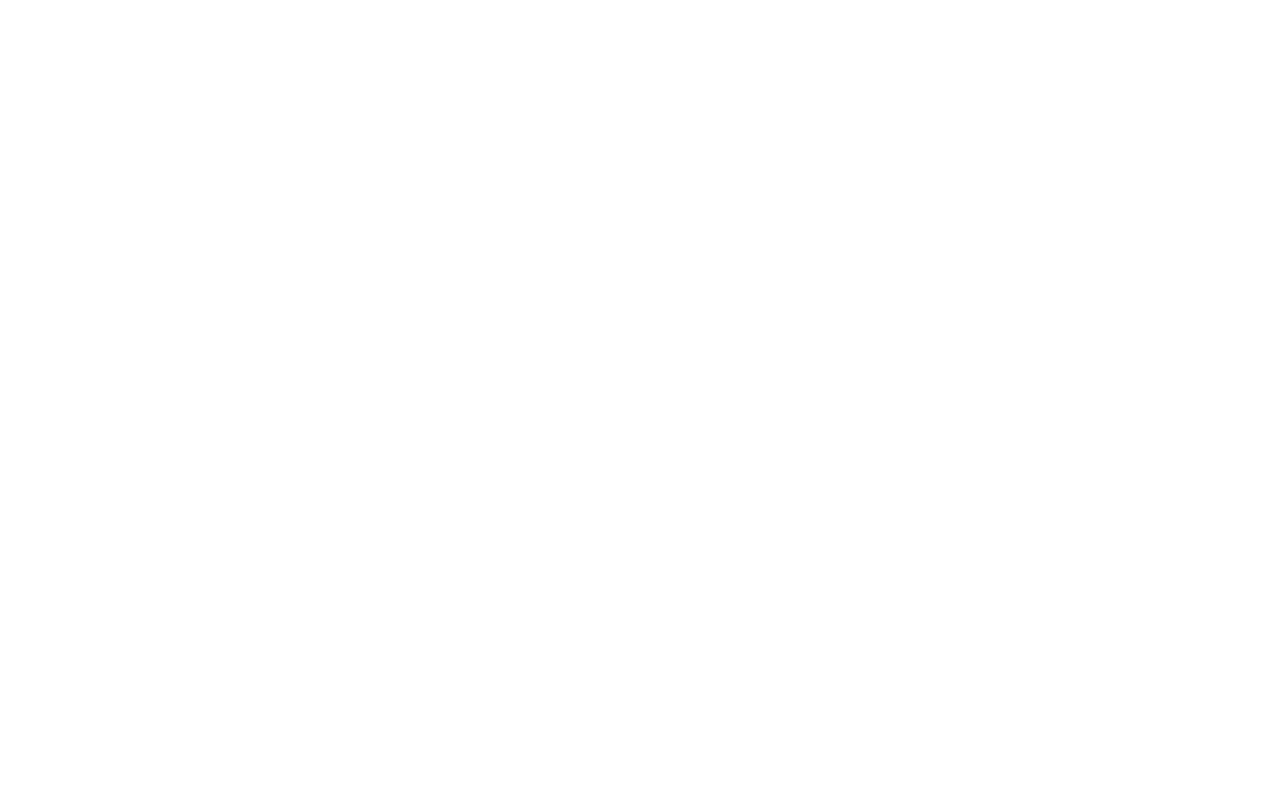
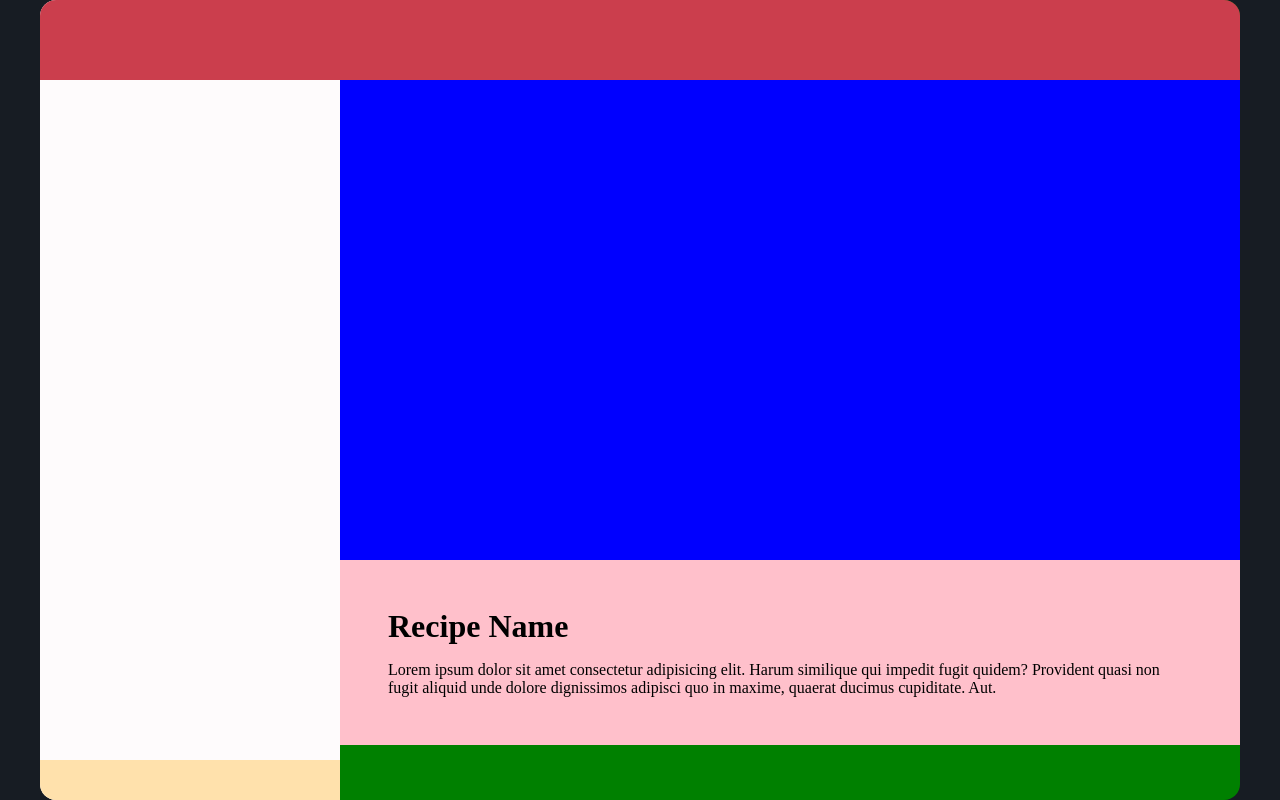
Before and after one commit to kel243/haatocook-recipe-app, a React (Create React App) app: page / in a window 1280 px wide. Built offline with nearby package versions, Linux system fonts and the light colour scheme.

Commit message:
basic layout

```diff
--- a/package.json
+++ b/package.json
@@ -11,6 +11,7 @@
     "react-dom": "^17.0.1",
     "react-router-dom": "^5.2.0",
     "react-scripts": "4.0.1",
+    "styled-components": "^5.2.1",
     "web-vitals": "^0.2.4"
   },
   "scripts": {
--- a/src/App.js
+++ b/src/App.js
@@ -1,7 +1,31 @@
 import React from "react";
+import GlobalStyles from "./components/GlobalStyles";
+import RecipeBar from "./components/RecipeBar";
+import RecipeViewer from "./components/RecipeViewer";
+import styled from "styled-components";
 
 function App() {
-  return <div className="App"></div>;
+  return (
+    <MainApp>
+      <GlobalStyles />
+      <RecipeBar />
+      <RecipeViewer />
+    </MainApp>
+  );
 }
 
+const MainApp = styled.div`
+  height: 100vh;
+  width: 100vw;
+  max-height: 800px;
+  max-width: 1200px;
+  position: absolute;
+  top: 50%;
+  left: 50%;
+  transform: translate(-50%, -50%);
+  overflow: hidden;
+  border-radius: 1rem;
+  display: flex;
+`;
+
 export default App;
--- /dev/null
+++ b/src/components/GlobalStyles.js
@@ -0,0 +1,14 @@
+import { createGlobalStyle } from "styled-components";
+
+const GlobalStyles = createGlobalStyle`
+    *{
+        margin: 0;
+        padding: 0;
+        box-sizing: border-box
+    }
+
+    body {
+        background: #171C23;
+    }
+`;
+export default GlobalStyles;
--- /dev/null
+++ b/src/components/RecipeBar.js
@@ -0,0 +1,34 @@
+import React from "react";
+import styled from "styled-components";
+import RecipeList from "./RecipeList";
+
+const RecipeBar = () => {
+  return (
+    <RecipeListStyle>
+      <SearchContainer />
+      <RecipeList />
+      <Pagination />
+    </RecipeListStyle>
+  );
+};
+
+const RecipeListStyle = styled.div`
+  height: 100%;
+  width: 100%;
+  max-width: 25%;
+  background: #fefbfc;
+`;
+
+const SearchContainer = styled.div`
+  height: 10%;
+  width: 100%;
+  background: #cb3e4d;
+`;
+
+const Pagination = styled.div`
+  height: 5%;
+  width: 100%;
+  background: #ffe1ac;
+`;
+
+export default RecipeBar;
--- a/src/components/RecipeList.js
+++ b/src/components/RecipeList.js
@@ -1,7 +1,15 @@
 import React from "react";
+import styled from "styled-components";
 
 const RecipeList = () => {
-  return <div></div>;
+  return <ListStyle></ListStyle>;
 };
 
+const ListStyle = styled.div`
+  display: flex;
+  flex-direction: column;
+  height: 85%;
+  overflow: auto;
+`;
+
 export default RecipeList;
--- a/src/components/RecipeViewer.js
+++ b/src/components/RecipeViewer.js
@@ -1,7 +1,46 @@
 import React from "react";
+import TopBar from "./TopBar";
+import styled from "styled-components";
 
 const RecipeViewer = () => {
-  return <div></div>;
+  return (
+    <ViewerStyle>
+      <TopBar />
+      <ImgStyle />
+      <Description>
+        <h2>Recipe Name</h2>
+        Lorem ipsum dolor sit amet consectetur adipisicing elit. Harum similique
+        qui impedit fugit quidem? Provident quasi non fugit aliquid unde dolore
+        dignissimos adipisci quo in maxime, quaerat ducimus cupiditate. Aut.
+      </Description>
+    </ViewerStyle>
+  );
 };
 
+const ViewerStyle = styled.div`
+  height: 100%;
+  width: 100%;
+  max-width: 75%;
+  background: green;
+  display: flex;
+  flex-direction: column;
+`;
+
+const ImgStyle = styled.div`
+  height: 60%;
+  width: 100%;
+  background: blue;
+`;
+
+const Description = styled.div`
+  width: 100%;
+  padding: 3rem;
+  background: pink;
+
+  h2 {
+    padding-bottom: 1rem;
+    font-size: 2rem;
+  }
+`;
+
 export default RecipeViewer;
--- a/src/components/TopBar.js
+++ b/src/components/TopBar.js
@@ -1,7 +1,19 @@
 import React from "react";
+import FavoriteList from "./FavoriteList";
+import styled from "styled-components";
 
 const TopBar = () => {
-  return <div></div>;
+  return (
+    <BarStyle>
+      <FavoriteList />
+    </BarStyle>
+  );
 };
 
+const BarStyle = styled.div`
+  height: 10%;
+  width: 100%;
+  background: #cb3e4d;
+`;
+
 export default TopBar;
```
Also changed, not shown: 2 other files (tests, documents, lock files or other folders).
